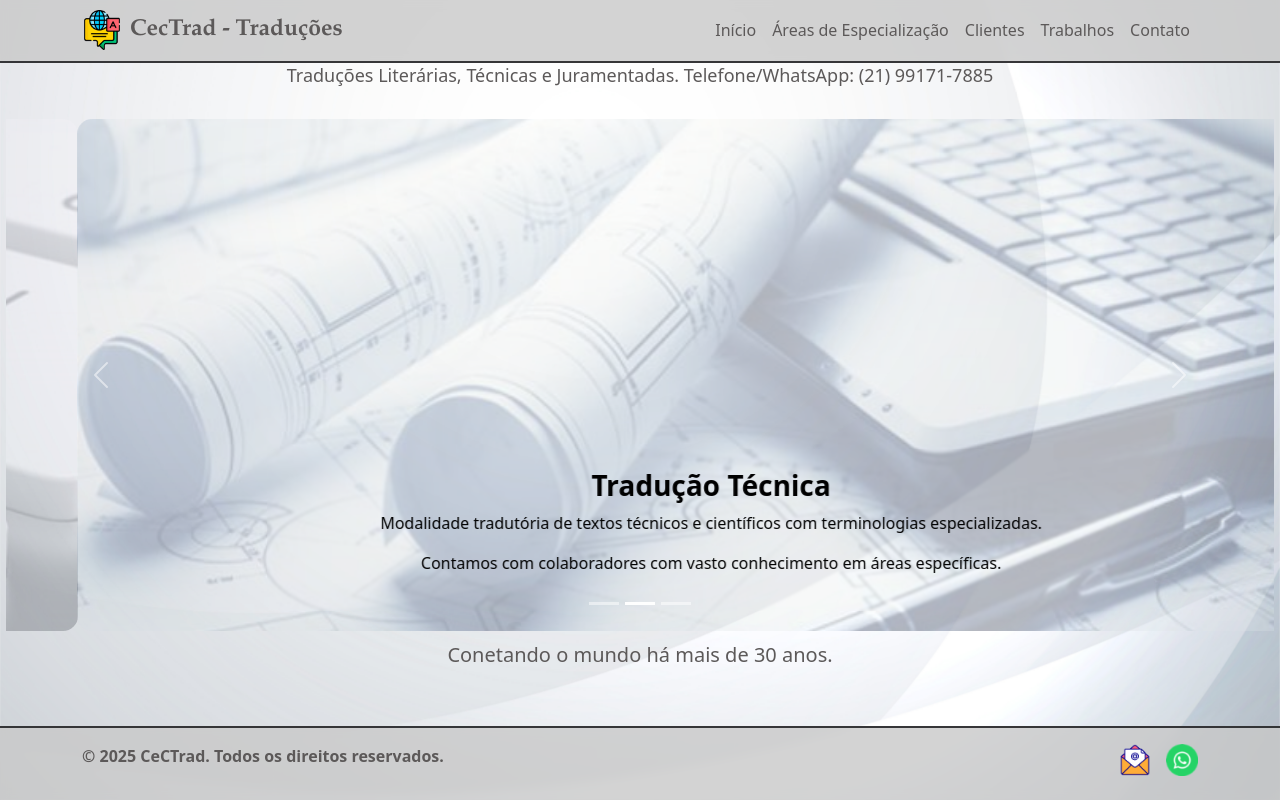
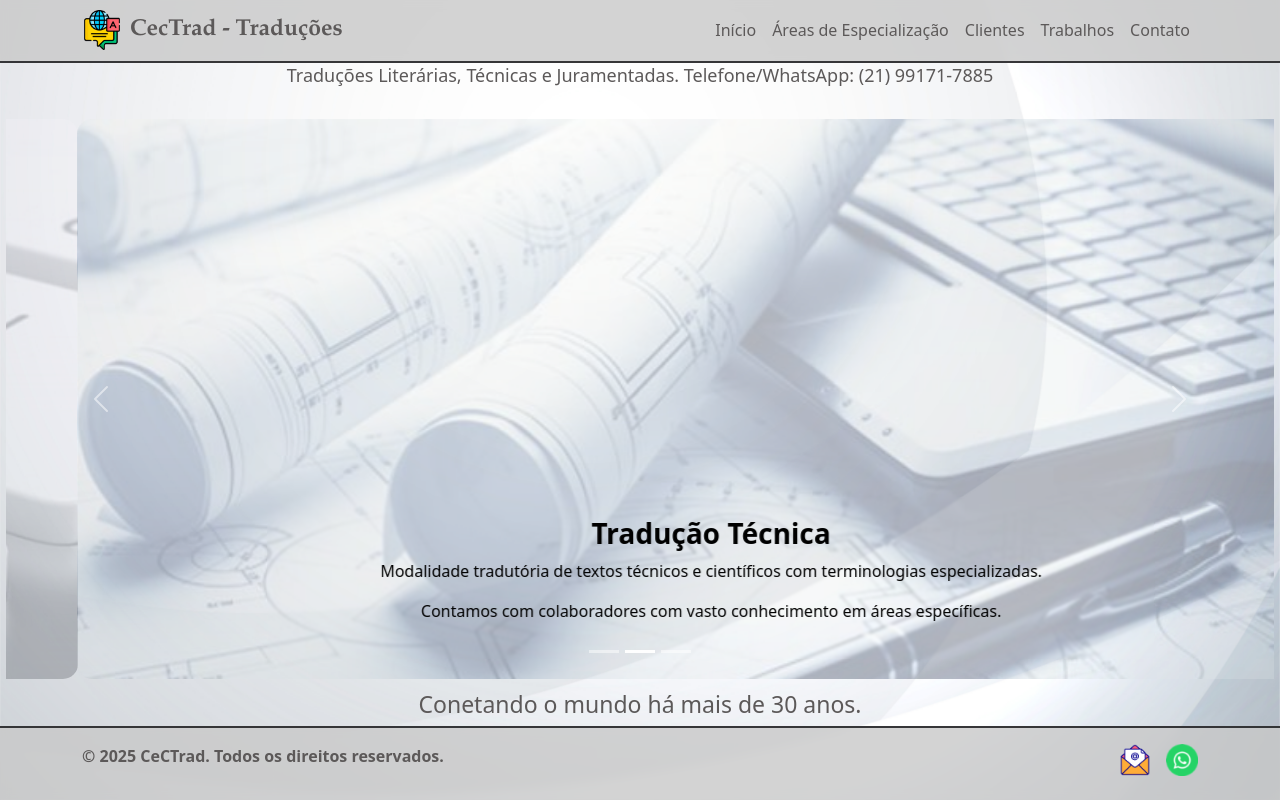
Before and after one commit to cardoy/cectrad, a React (Create React App) app: page / in a window 1280 px wide. Built offline with nearby package versions, Linux system fonts and the light colour scheme.

Commit message:
sexto commit

```diff
--- a/src/components/Home/Home.Module.css
+++ b/src/components/Home/Home.Module.css
@@ -49,7 +49,7 @@
 
 }
 
-@media (max-width:360px) {
+@media (max-width:361px) {
 
   .carousel-caption h3{
     font-size: 14px !important;
@@ -61,11 +61,11 @@
   .cont h3 {
   font-size: 14px !important;
 }
-  parfim {
-    font-size: 12px !important;
+  .parfim  {
+    font-size: 14px !important;
   }
 }
-@media (min-width:361px) and (max-width:540px) {
+@media (min-width:362px) and (max-width:540px) {
 
   .carousel-caption h3{
     font-size: 16px !important;
@@ -77,10 +77,16 @@
   .cont h3 {
   font-size: 16px !important;
 }
-  parfim {
+  .parfim {
     font-size: 18px !important;
   }
 }
+@media (min-width:800px)  {
+.parfim{
+  font-size: 23px !important;
+}
+}
+
 @media(max-height: 667px) {
   .carousel-container {
     height: 70vh !important;
@@ -103,7 +109,7 @@
     font-size: 18px !important;
   }
 }
-@media (min-height: 801px)  {
+@media (min-height: 800px)  {
   .carousel-container {
     height: 80vh !important;
   }
```
Also changed, not shown: public/logo1_48.png (added), 1 other file (tests, documents, lock files or other folders).
